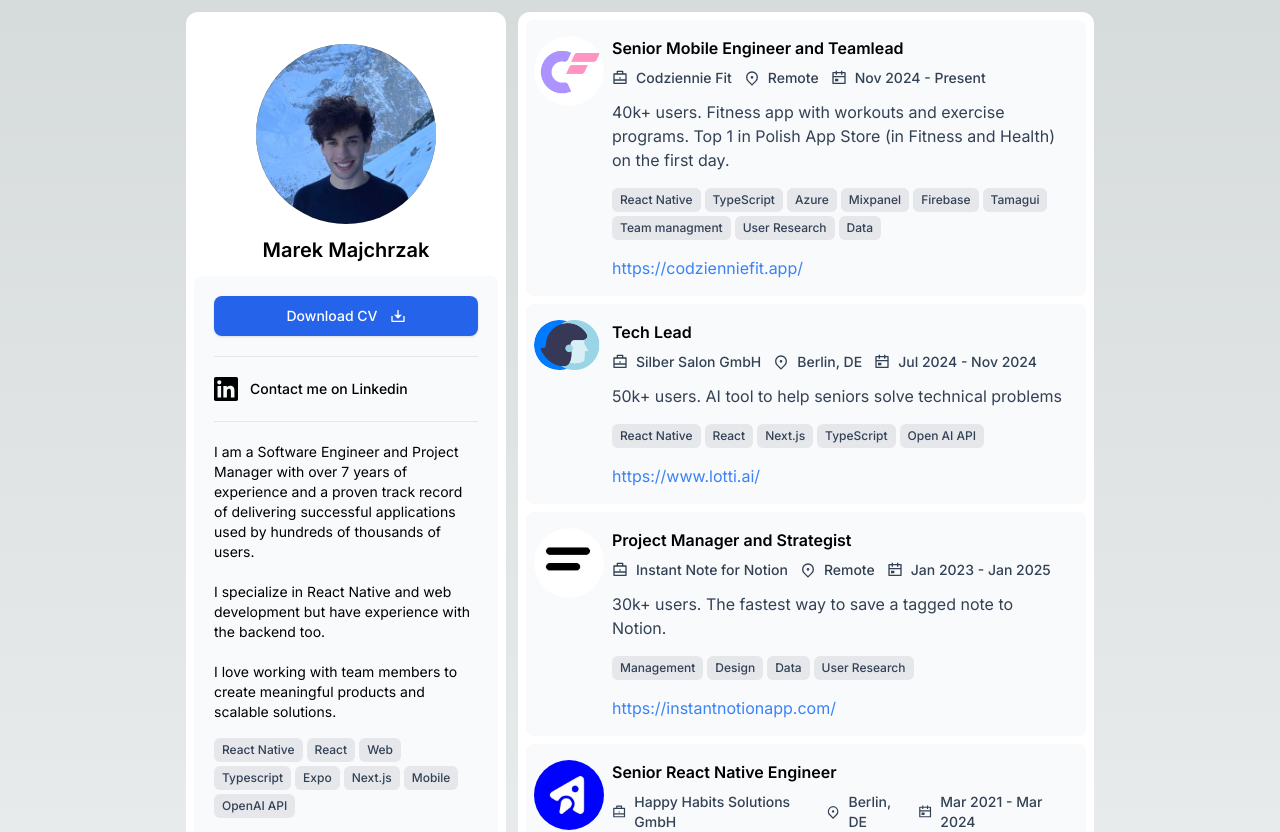
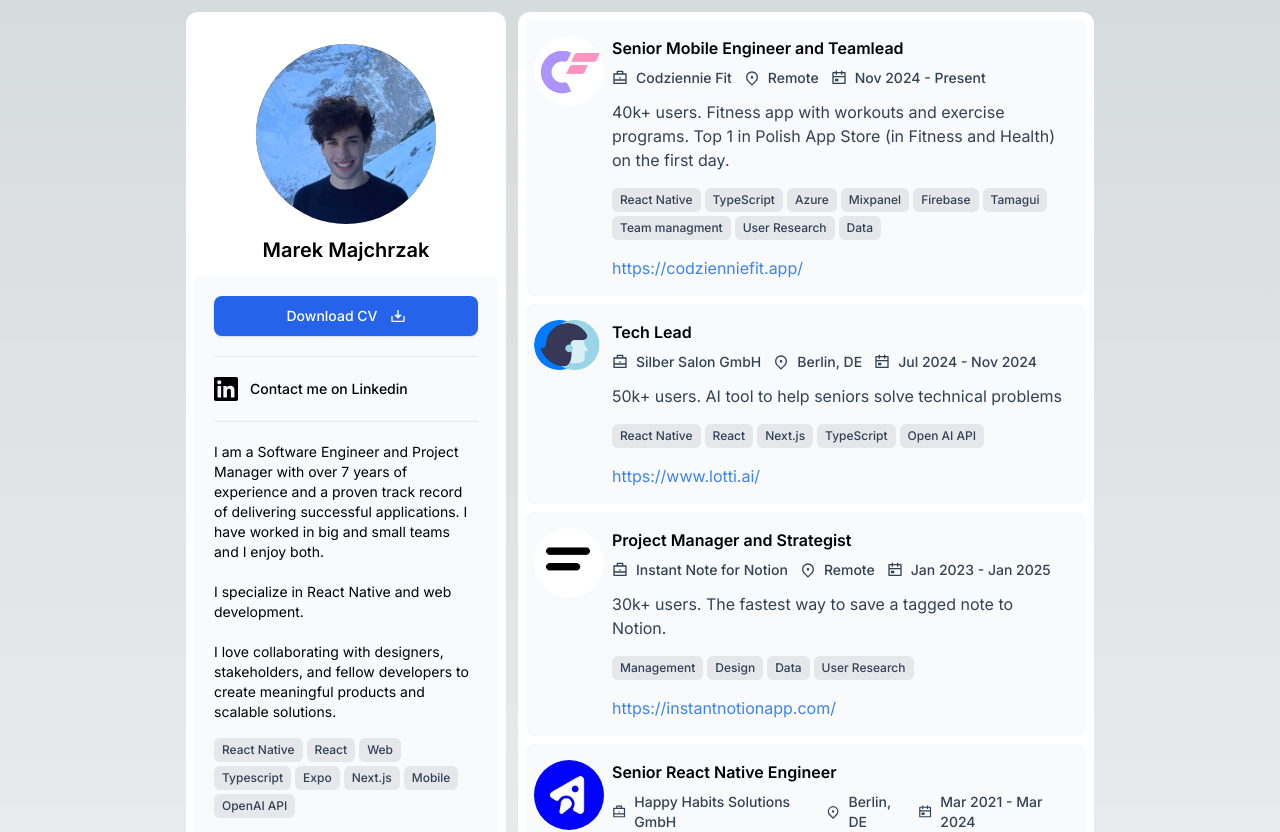
Before and after one commit to mMajch/portfolio, a Next.js app: page / in a window 1280 px wide. Shown: the top 832 px of the page. Built offline with nearby package versions, Linux system fonts and the light colour scheme.

Commit message:
Update index.tsx

```diff
--- a/src/components/ui/Introduction/index.tsx
+++ b/src/components/ui/Introduction/index.tsx
@@ -53,13 +53,13 @@
                         </div>
                     </div>
                     <hr className="my-5"></hr>
-                    I am a Software Engineer and Project Manager with over 7 years of experience and a proven track record of delivering successful applications used by hundreds of thousands of users.
+                    I am a Software Engineer and Project Manager with over 7 years of experience and a proven track record of delivering successful applications. I have worked in big and small teams and I enjoy both.
                     <br/>
                     <br/>
-                    I specialize in React Native and web development but have experience with the backend too.
+                    I specialize in React Native and web development.
                     <br/>
                     <br/>
-                    I love working with team members to create meaningful products and scalable solutions.
+                    I love collaborating with designers, stakeholders, and fellow developers to create meaningful products and scalable solutions.
                     <div className="my-4">
                         <Tags tags={tags}></Tags>
                     </div>
```
